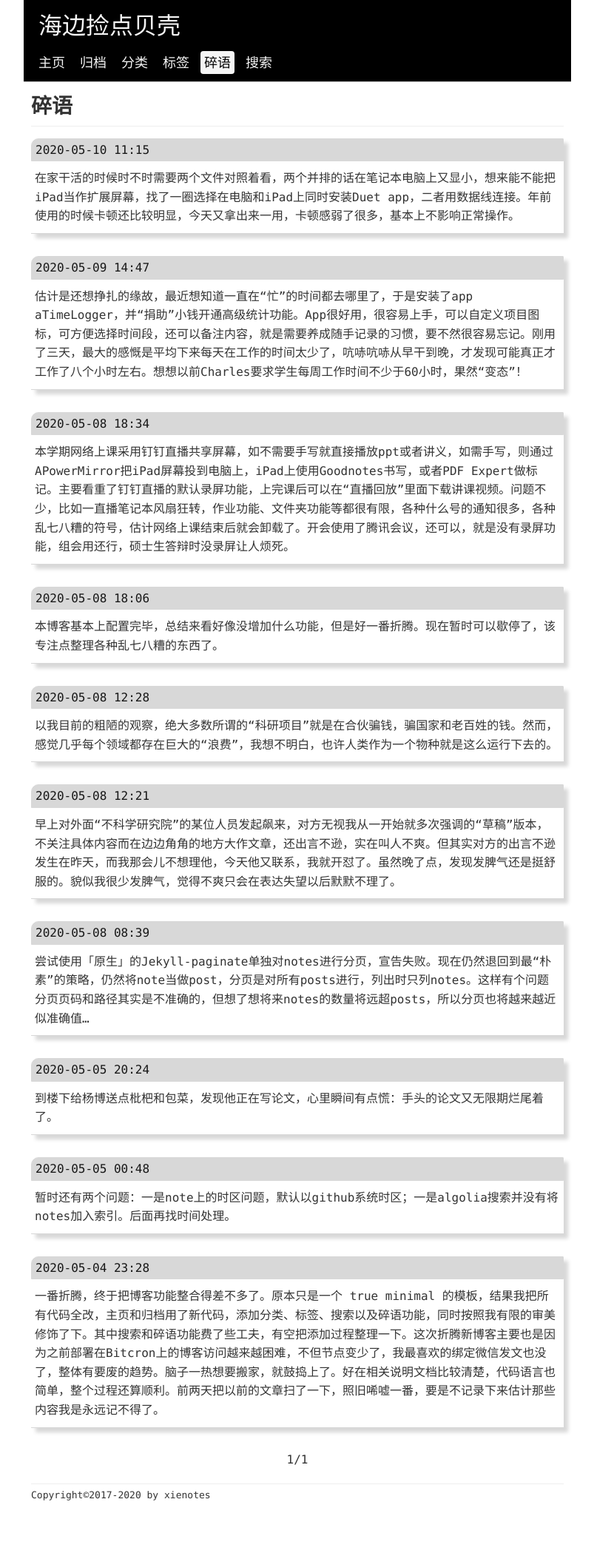
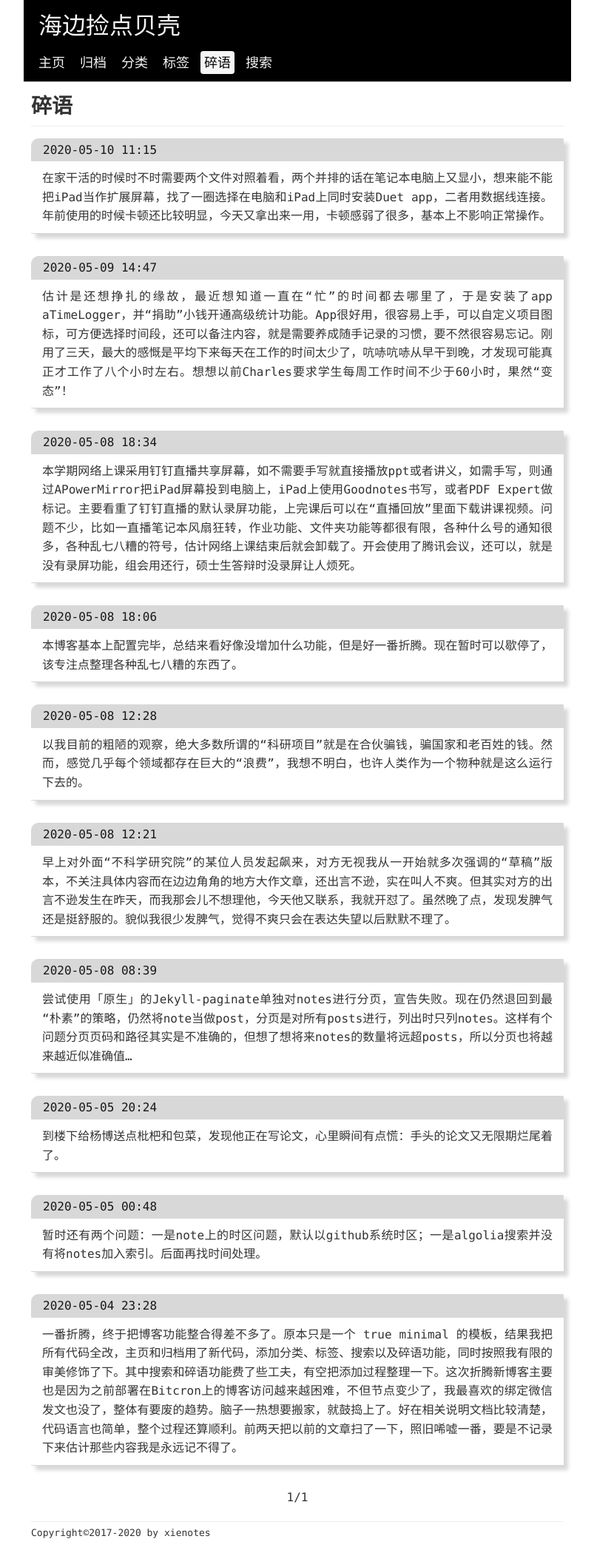
Before and after one commit to xienotes/xienotes.github.io, a Jekyll site: the page built from notes/index.html, in a window 1280 px wide. Shown: the whole page at 74% size, without its empty margins (238-1041 px from the left). Built offline with Jekyll 4.4.1, drawn with Linux system fonts in a browser that asks for light colours; the list of posts is cut into pages by our own code; before the commit the page ends 2052 px from its top, so only the background shows below that.

Commit message:
change on notes style

```diff
--- a/assets/css/default.css
+++ b/assets/css/default.css
@@ -51,23 +51,23 @@
     padding-right: 5px;
     padding-top: 10px;
     padding-bottom: 10px;
+    text-align: justify;
+    text-justify: inter-ideograph;
 }
 
 .note-date {
     color:rgb(22, 22, 22);
     font-weight:500;
     background-color: #d8d8d8;
-    padding: 2px 5px 2px 5px;
+    padding: 2px 15px 2px 15px;
     border-radius: 10px 1px 0px 0px;
     border: 0.3px solid #d8d8d8;
 }
 
-.note-content-container{
-    /* background-color: #f2f2f2;
-    border: 0.3px solid #eee;
-    border-radius: 4px;*/
+.note-content-container {
+    padding-left: 10px;
+    padding-right: 10px;
 }
-
 a.note-link {
     opacity: 0;
     text-decoration: none;
@@ -92,3 +92,17 @@
     font-size: 0.9em;
     background-color: #f8f8f8;
 }
+
+@media screen and (max-width: 768px) {
+    .note-date {
+        padding: 2px 10px 2px 10px;
+    }
+    .note-container {
+        margin-left: 5px;
+        margin-right: 5px;
+    }
+    .note-content-container {
+        padding-left: 5px;
+        padding-right: 5px;
+    }
+}
--- a/assets/css/post.css
+++ b/assets/css/post.css
@@ -87,3 +87,8 @@
     margin-top: 6px;
     margin-bottom: 0px;
 }
+
+.post-content p {
+    text-align: justify;
+    text-justify: inter-ideograph;
+}
```
